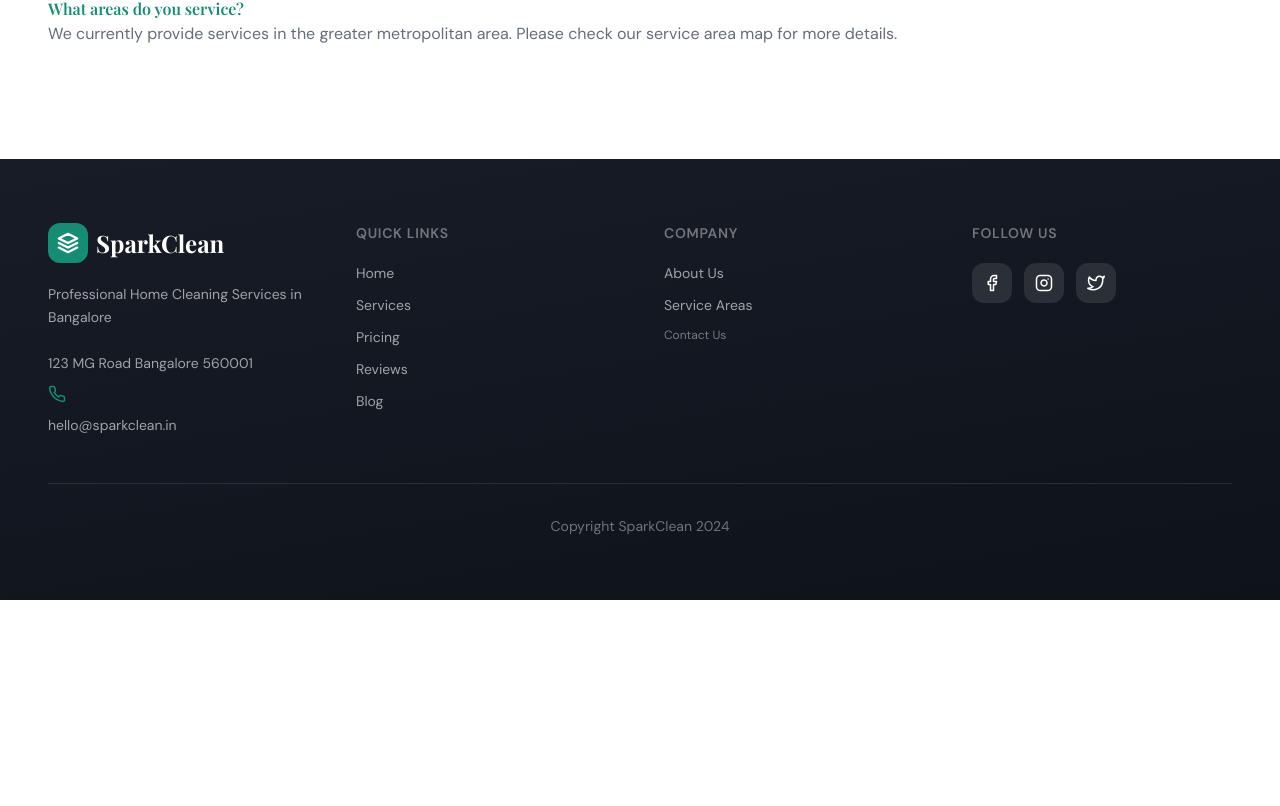
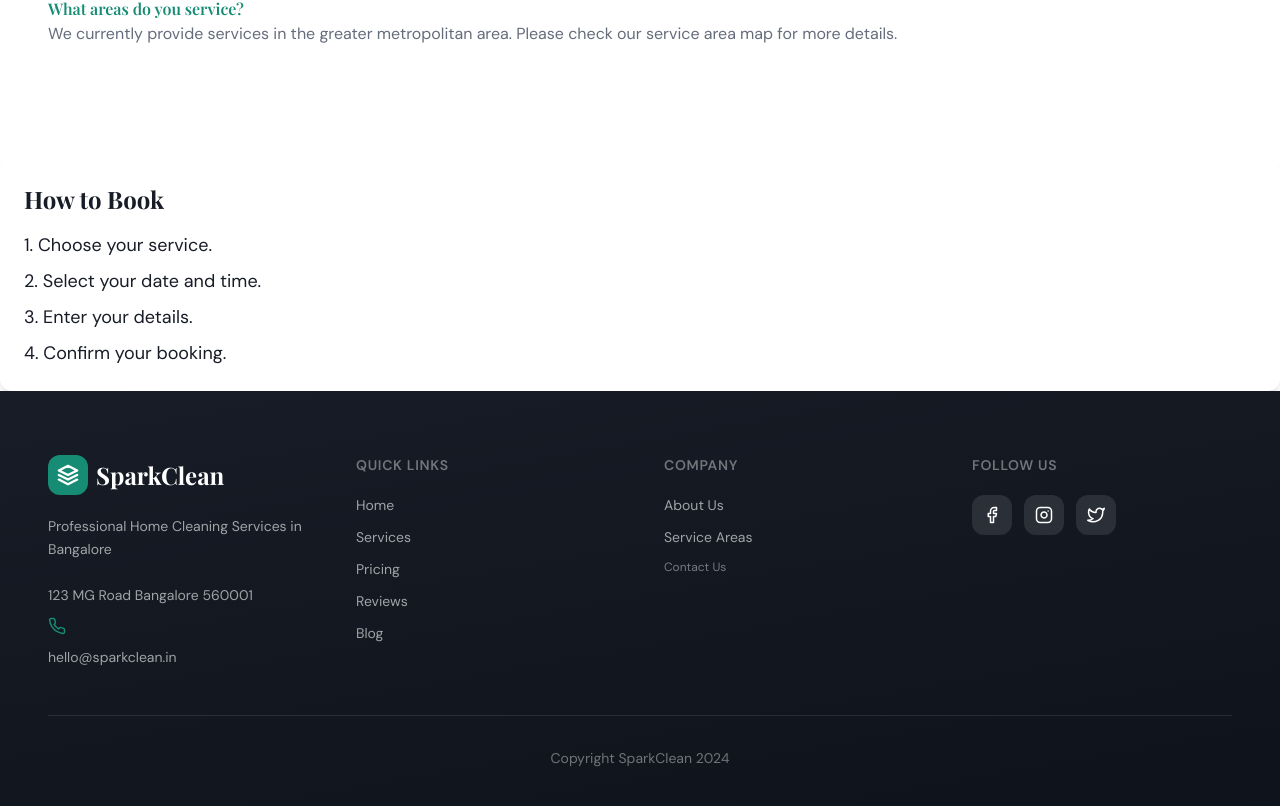
Before and after one commit to nikhilbobe-07/sample-web-code, a React (Vite) app: page / in a window 1280 px wide. Shown: the part 3154-3960 px from the top of the page. Before the commit the page ends 3754 px from the top, so only its background shows below. Built offline with nearby package versions, Linux system fonts and the light colour scheme; the HTML template or start-up script is replaced by a standard one; a web font is replaced by a local one.

Commit message:
fix(seo): Add numbered steps for 'How to Book' process (transactional clarity)

```diff
--- a/src/pages/Index.tsx
+++ b/src/pages/Index.tsx
@@ -13,6 +13,20 @@ const fadeUp = {
     y: 0,
     transition: { duration: 0.6, delay: i * 0.15 },
   }),
+};
+
+const HowToBook = () => {
+  return (
+    <div className="p-6 bg-white shadow-md rounded-lg">
+      <h2 className="text-2xl font-bold mb-4">How to Book</h2>
+      <ol className="list-decimal list-inside space-y-2">
+        <li className="text-lg">Choose your service.</li>
+        <li className="text-lg">Select your date and time.</li>
+        <li className="text-lg">Enter your details.</li>
+        <li className="text-lg">Confirm your booking.</li>
+      </ol>
+    </div>
+  );
 };
 
 const Index = () => {
@@ -338,6 +352,8 @@ const Index = () => {
           </div>
         </div>
       </div>
+
+      <HowToBook />
     </Layout>
   );
 };
```
